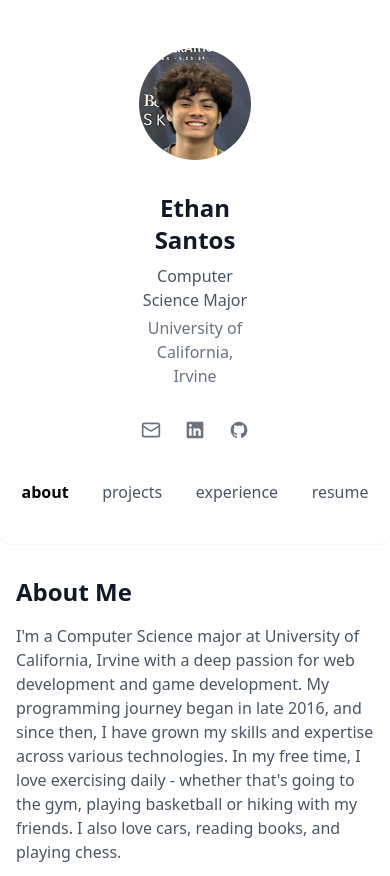
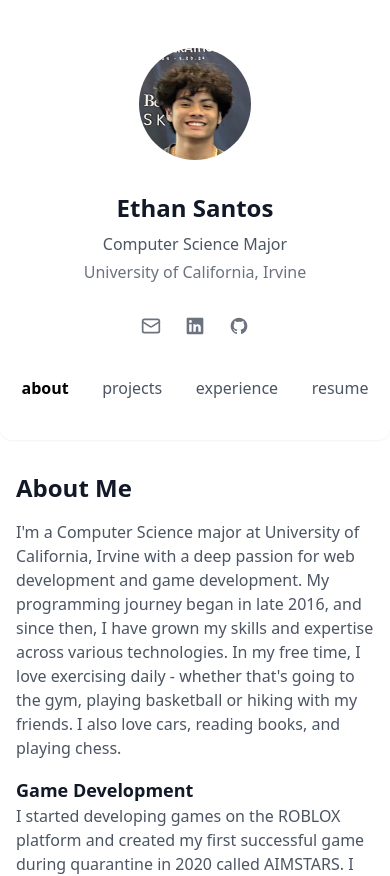
Before and after one commit to EthanSantos/EthanSantos.github.io, a React (Vite) app: page /about in a window 390 px wide. Shown: the top 876 px of the page. Built offline with nearby package versions, Linux system fonts and the light colour scheme.

Commit message:
horizontal responsiveness

```diff
--- a/src/components/ProfileCard.jsx
+++ b/src/components/ProfileCard.jsx
@@ -4,8 +4,9 @@ import profilePic from '../assets/ProfilePic.png';
 
 const ProfileCard = () => {
   return (
-    <header className="w-full bg-white">
-      <div className="max-w-8xl mx-auto px-36 pt-12">
+    <header className="w-full bg-white overflow-x-hidden">
+      {/* Use responsive horizontal padding */}
+      <div className="max-w-8xl mx-auto px-6 sm:px-12 md:px-24 lg:px-36 pt-12">
         <div className="flex flex-col sm:flex-row items-center sm:items-start sm:justify-between gap-8">
           {/* Profile Info */}
           <div className="flex flex-col sm:flex-row items-center sm:items-start gap-8">
```
